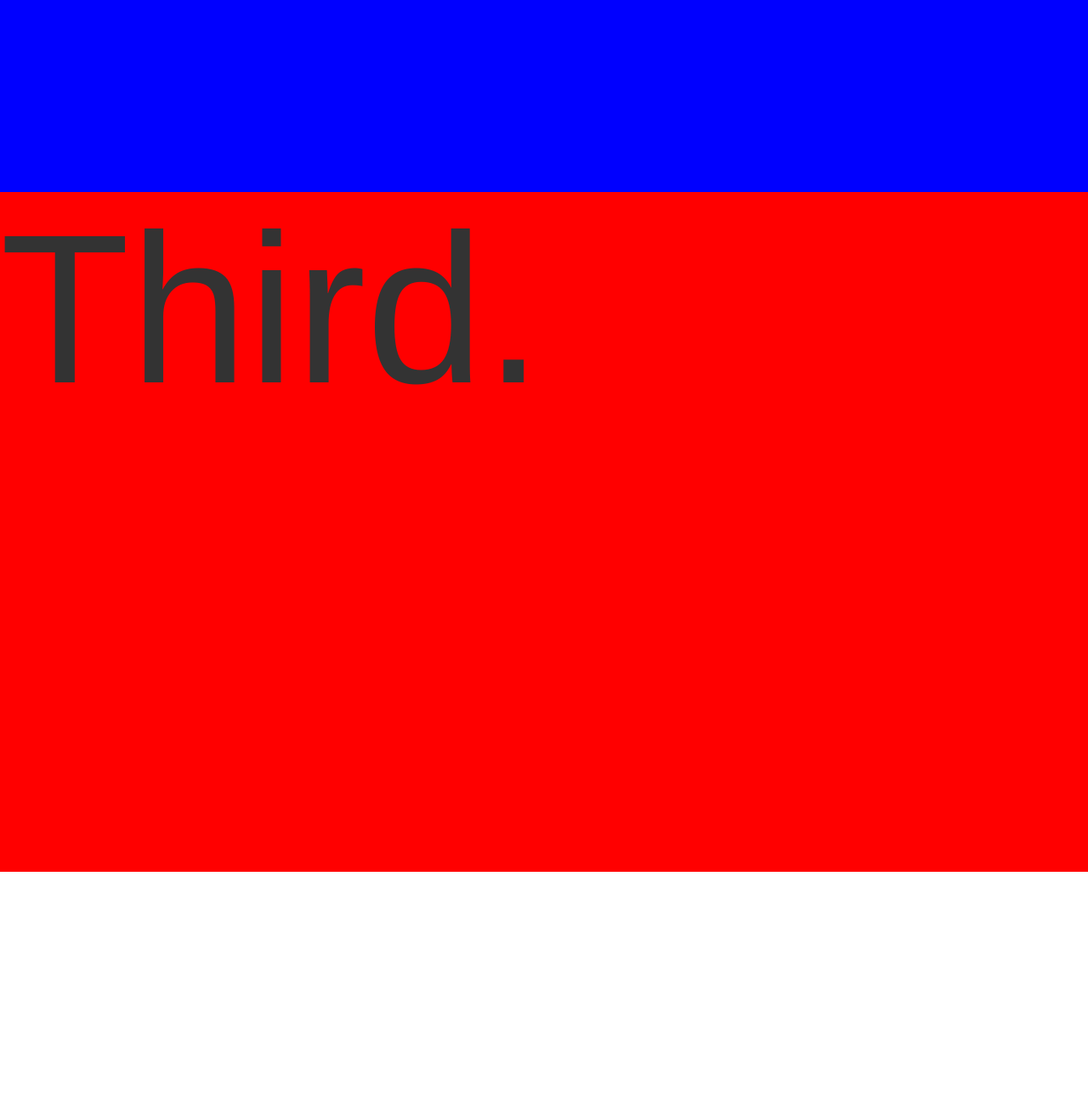
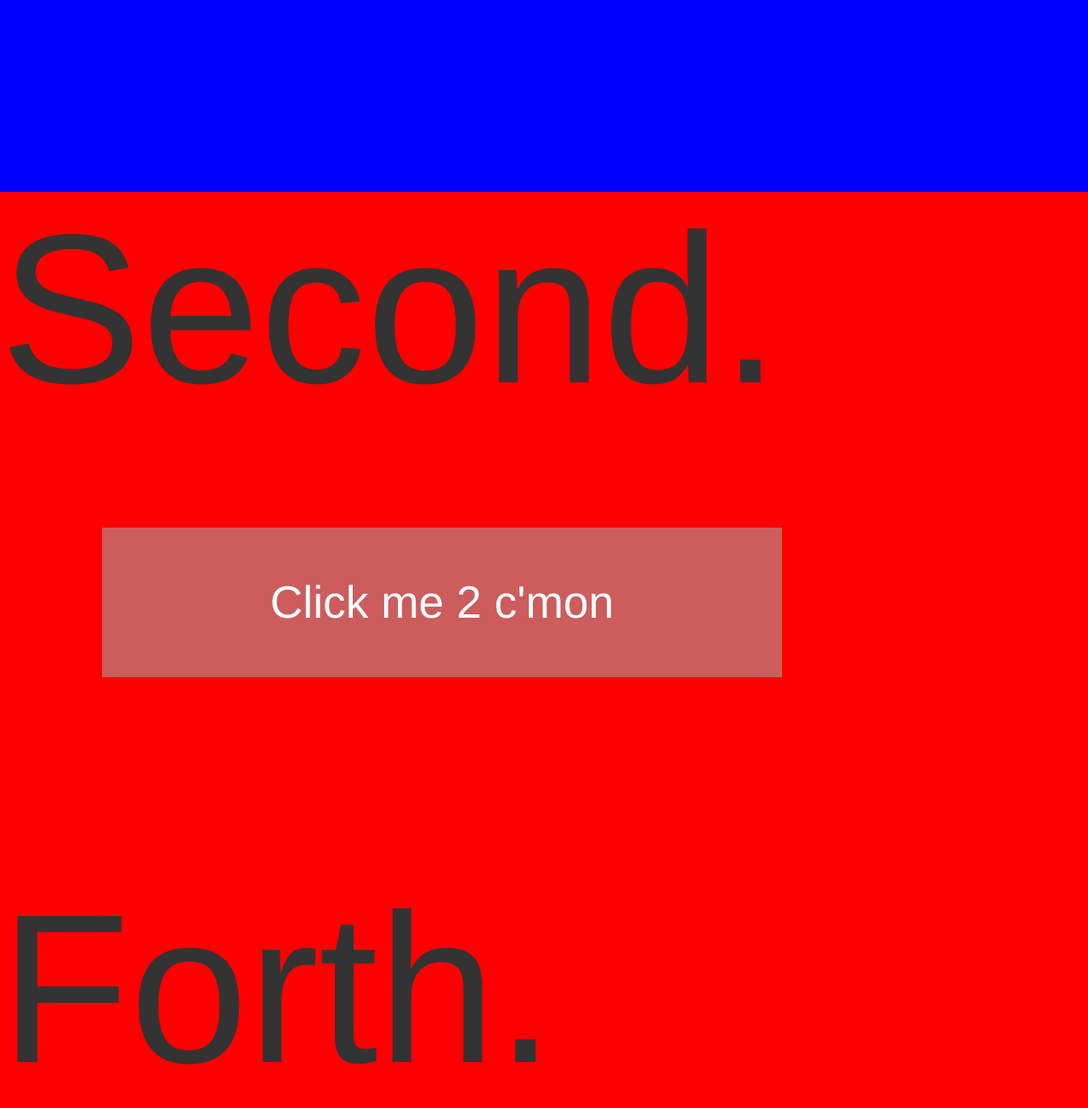
Before and after one commit to cattandrej/Deepfake-website, a plain HTML site: page index.html in a window 1280 px wide. Shown: the part 1374-2678 px from the top of the page at 85% size. Before the commit the page ends 2400 px from the top, so only its background shows below. Drawn offline with nearby package versions, Linux system fonts and the light colour scheme.

Commit message:
Add multiple animations js

```diff
--- a/index.html
+++ b/index.html
@@ -17,12 +17,18 @@
     <div class="container blue" id="second">
         <div class="content wide">
             <h1>Second.</h1>
-            <div class="button">Click me c'mon</div>
+            <div class="button" id="second">Click me c'mon</div>
         </div>
     </div>
     <div class="container red" id="third">
-        <div class="content normal">
-            <h1>Third.</h1>
+        <div class="content wide">
+            <h1>Second.</h1>
+            <div class="button" id="third">Click me 2 c'mon</div>
+        </div>
+    </div>
+    <div class="container red" id="third">
+        <div class="content normal" id="forth">
+            <h1>Forth.</h1>
         </div>
     </div>
 
--- a/js/script.js
+++ b/js/script.js
@@ -5,7 +5,8 @@ var wheelEventTime = Date.now();
 
 var sections = ["first",
     "second",
-    "third"];
+    "third",
+    "forth"];
 var currentSection = 0;
 
 function scroll_to(id) {
@@ -43,9 +44,11 @@ var amount = 2000;
 var dir = 1;
 
 $(document).ready(function() {
-    $(".button").click(function() {
-        //$("div").scrollLeft(2000 * dir);
-        body.stop().animate({scrollLeft: (amount * dir)}, 500, 'swing', function() {
+    $(".button").click(function(event) {
+        var id = event.target.id;
+
+        console.log(id);
+        $("#" + id).stop().animate({scrollLeft: (amount * dir)}, 500, 'swing', function() {
          });
         dir *= (-1);
     });
```
